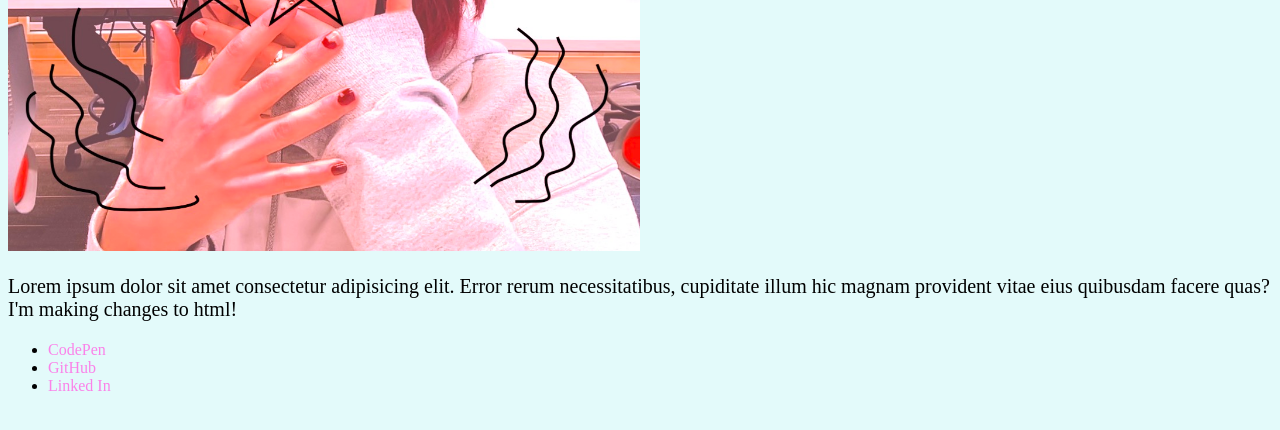
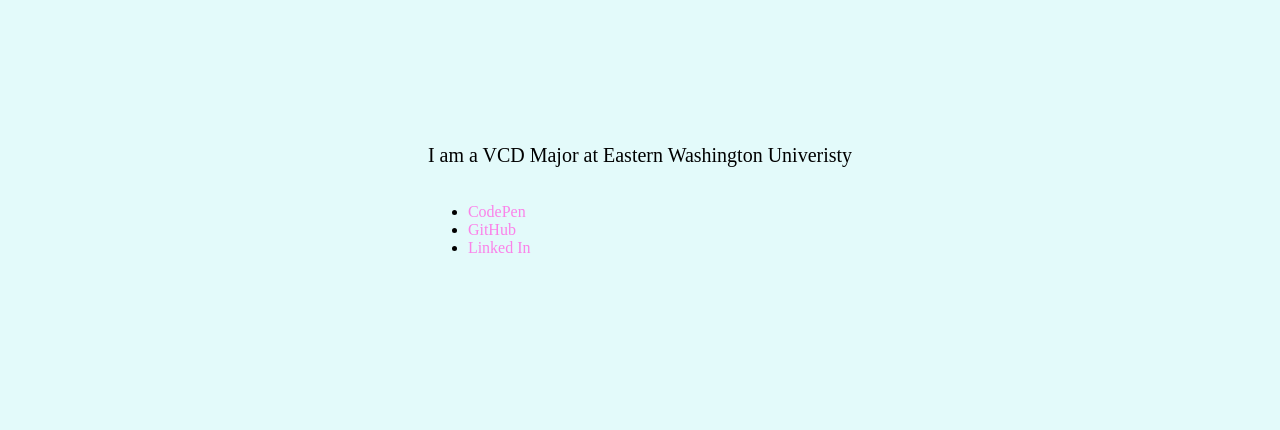
Before and after one commit to mwhapeles/mwhapeles, a plain HTML site: page index.html in a window 1280 px wide. Shown: the part 334-764 px from the top of the page. Drawn offline with Linux system fonts and the light colour scheme.

Commit message:
Added Font and css Grid

```diff
--- a/index.html
+++ b/index.html
@@ -19,7 +19,7 @@
 <body>
   <h1>Morgan Whapeles</h1>
   <img src="/Me_BadPhoto.jpg" alt="A bad photo of Morgan Whapeles covering her face.">
-<p>Lorem ipsum dolor sit amet consectetur adipisicing elit. Error rerum necessitatibus, cupiditate illum hic magnam provident vitae eius quibusdam facere quas? I'm making changes to html!</p>
+<p>I am a VCD Major at Eastern Washington Univeristy </p>
 
 <ul>
   <li><a href="look at this">CodePen</a></li>
--- a/style.css
+++ b/style.css
@@ -1,5 +1,9 @@
-body {
+body { display:grid;
+  justify-content:center;
+  align-content:center;
+  height:100vh;
   background:rgb(227, 250, 250);
+  font-family:"chillax"
 }
 h1 {
 color:navy;}
```
